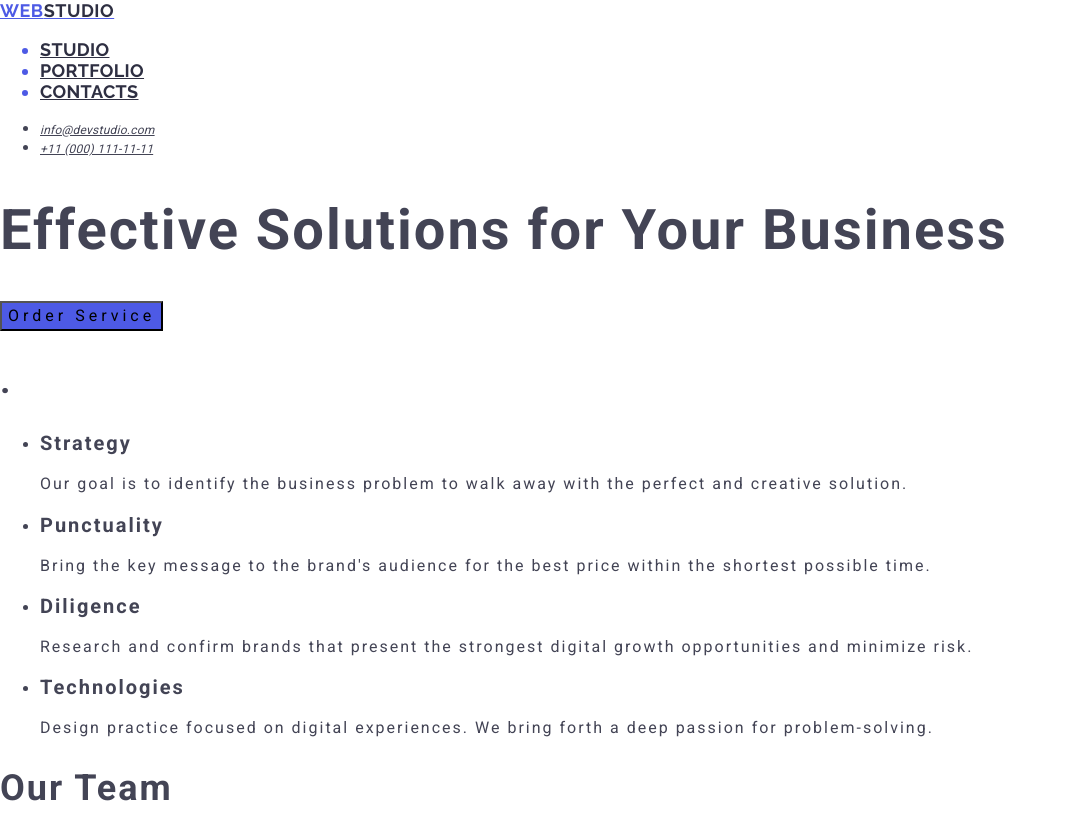
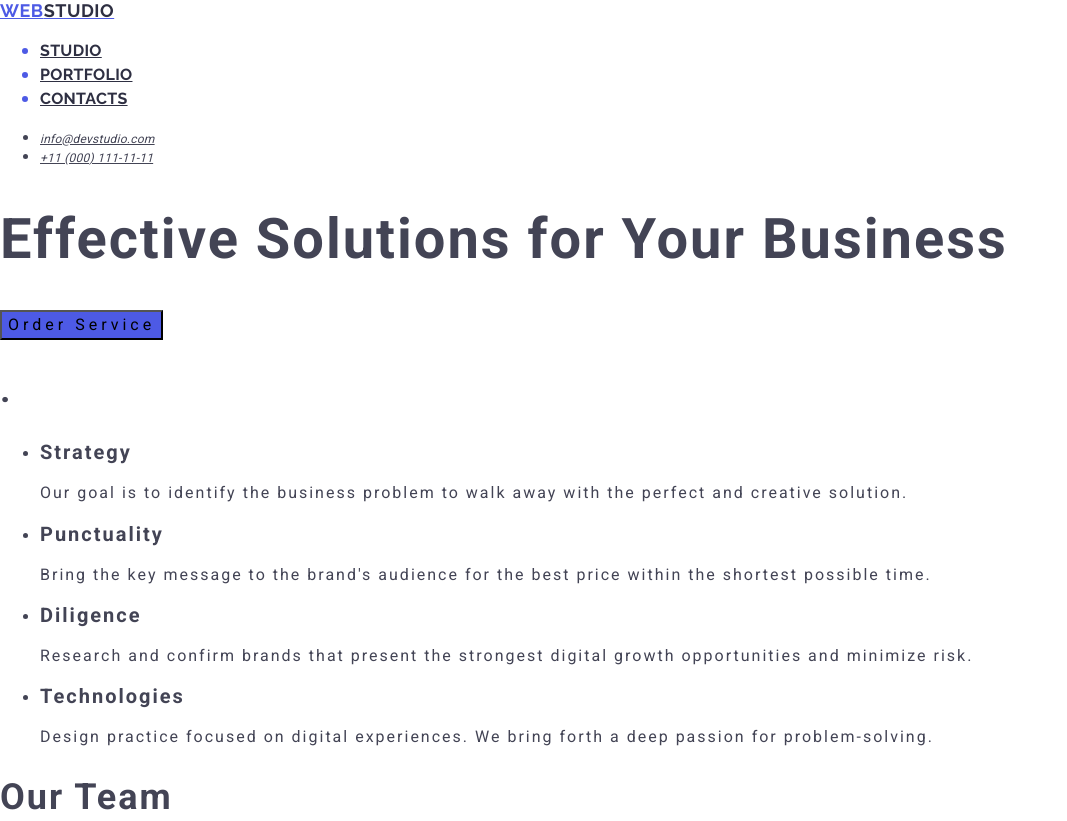
Before and after one commit to LAS-CH/goit-markup-hw-02, a plain HTML site: page index.html in a window 1280 px wide. Shown: the top 821 px of the page, without its empty margins (0-1067 px from the left). Drawn offline with nearby package versions, Linux system fonts and the light colour scheme.

Commit message:
Update styles.css

```diff
--- a/css/styles.css
+++ b/css/styles.css
@@ -24,6 +24,8 @@
     color: #2E2F42;
     font-weight: 500;
     letter-spacing: 0.02em;
+    font-size: 16px;
+    line-height: 1.5;
 }
 
 .navig-link:hover {
@@ -50,6 +52,7 @@
 .address-link:focus {
     color: #404BBF;
     text-decoration: underline;
+    font-size: 16px;
 }
 
 h1 {
```
